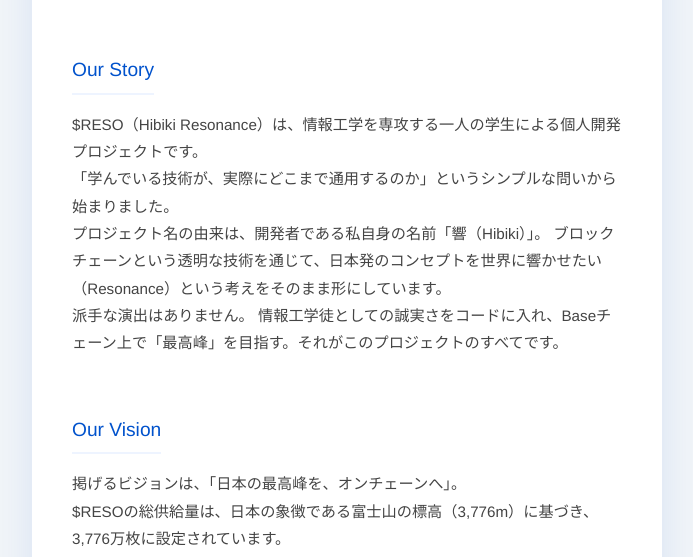
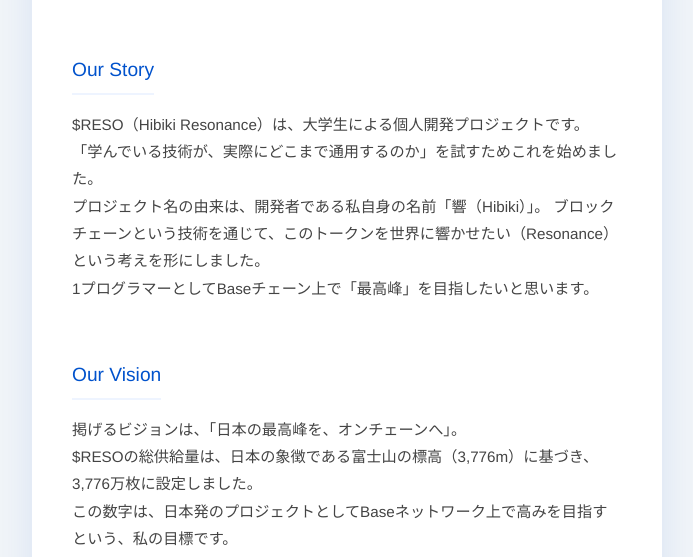
Before and after one commit to gbrbhf29rx-dotcom/Project-reso, a plain HTML site: page index.html in a window 1280 px wide. Shown: the part 385-942 px from the top of the page, without its empty margins (293-986 px from the left). Drawn offline with Linux system fonts and the light colour scheme.

Commit message:
Revise project description and vision statements
Updated project description and vision for clarity.

```diff
--- a/index.html
+++ b/index.html
@@ -140,17 +140,17 @@
 
         <div class="story-text">
             <span class="section-title">Our Story</span><br>
-            $RESO（Hibiki Resonance）は、情報工学を専攻する一人の学生による個人開発プロジェクトです。<br>
-            「学んでいる技術が、実際にどこまで通用するのか」というシンプルな問いから始まりました。<br>
-            プロジェクト名の由来は、開発者である私自身の名前「響（Hibiki）」。 ブロックチェーンという透明な技術を通じて、日本発のコンセプトを世界に響かせたい（Resonance）という考えをそのまま形にしています。<br>
-            派手な演出はありません。 情報工学徒としての誠実さをコードに入れ、Baseチェーン上で「最高峰」を目指す。それがこのプロジェクトのすべてです。<br>
+            $RESO（Hibiki Resonance）は、大学生による個人開発プロジェクトです。<br>
+            「学んでいる技術が、実際にどこまで通用するのか」を試すためこれを始めました。<br>
+            プロジェクト名の由来は、開発者である私自身の名前「響（Hibiki）」。 ブロックチェーンという技術を通じて、このトークンを世界に響かせたい（Resonance）という考えを形にしました。<br>
+            1プログラマーとしてBaseチェーン上で「最高峰」を目指したいと思います。<br>
         </div>
 
         <div class="story-text">
             <span class="section-title">Our Vision</span><br>
             掲げるビジョンは、「日本の最高峰を、オンチェーンへ」。<br>
-            $RESOの総供給量は、日本の象徴である富士山の標高（3,776m）に基づき、3,776万枚に設定されています。<br>
-            この数字は、日本発のプロジェクトとしてBaseネットワーク上で高みを目指すという、私たちの明確な決意とコンセプトの証明です。<br>
+            $RESOの総供給量は、日本の象徴である富士山の標高（3,776m）に基づき、3,776万枚に設定しました。<br>
+            この数字は、日本発のプロジェクトとしてBaseネットワーク上で高みを目指すという、私の目標です。<br>
         </div>
 
         <div class="info-box">
```
